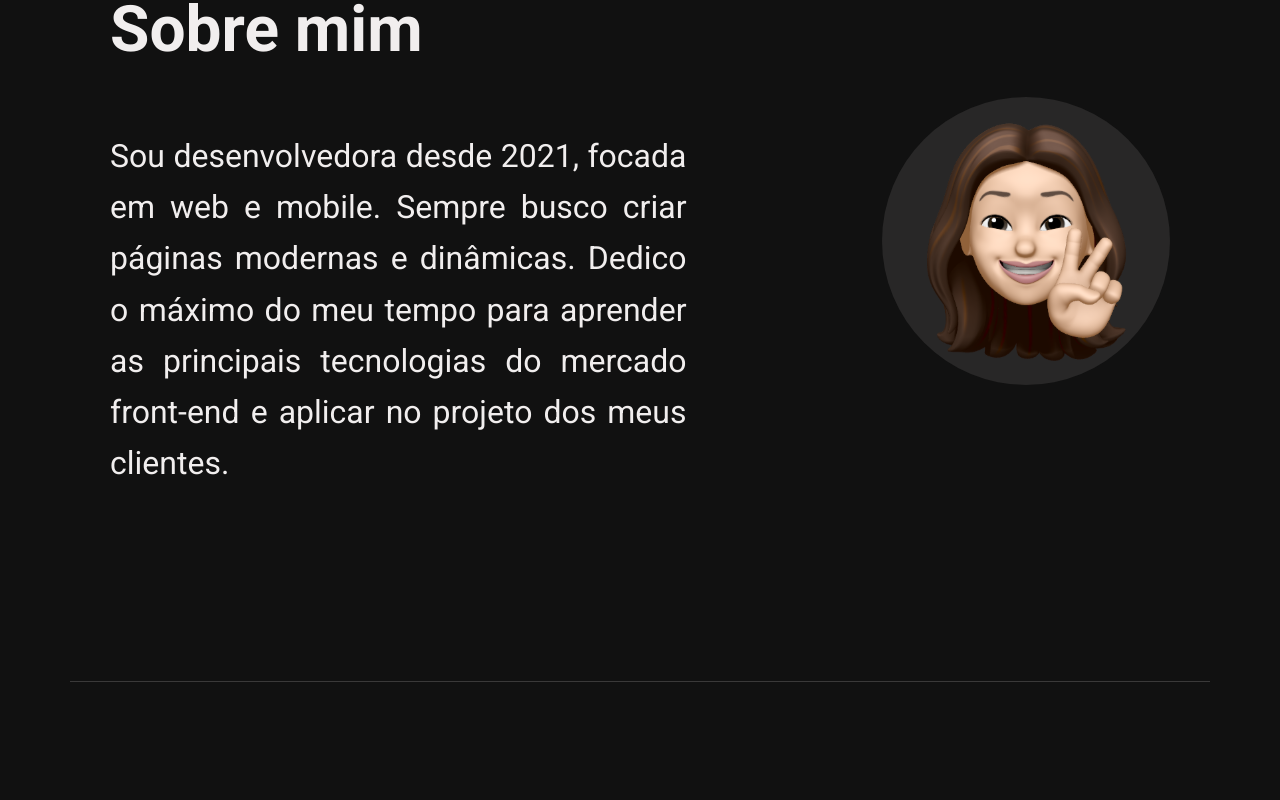
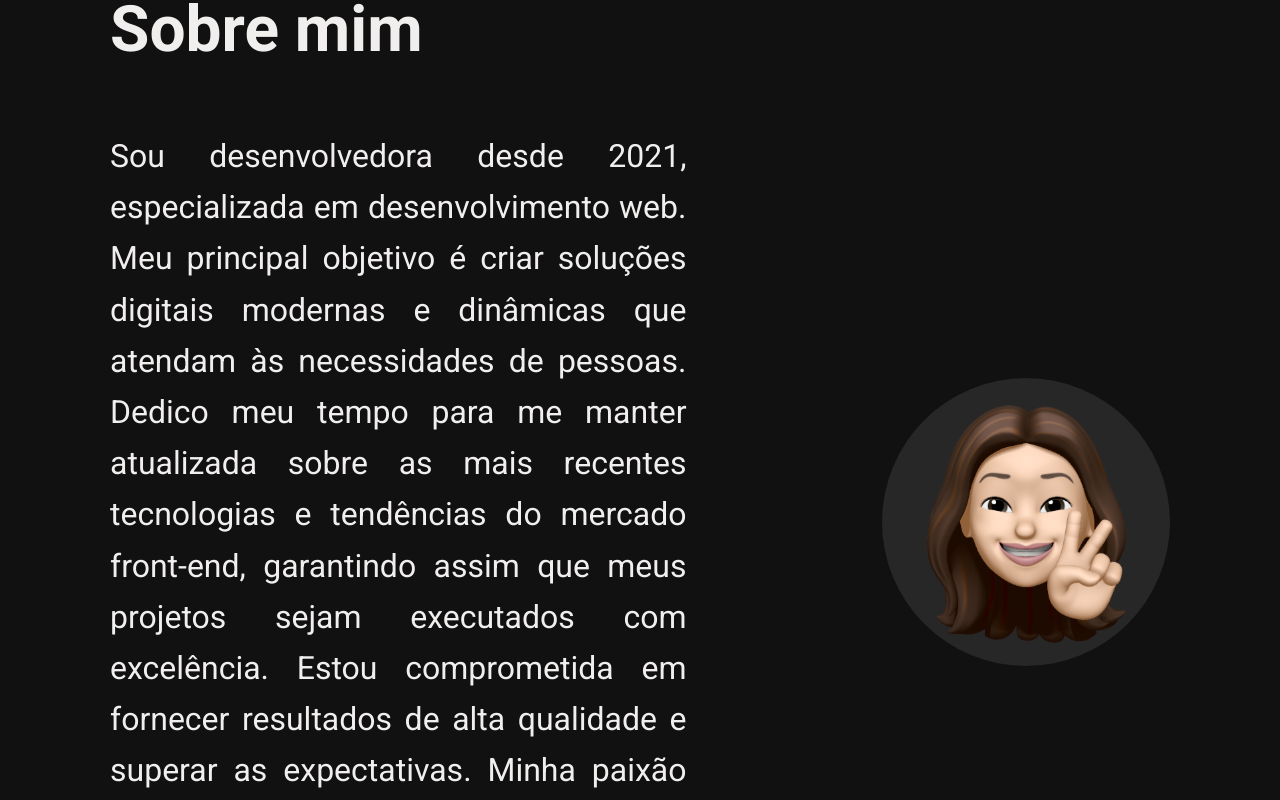
Before and after one commit to BiancaHoffer/portfolio, a Next.js app: page / in a window 1280 px wide. Shown: the part 1000-1800 px from the top of the page. Built offline with nearby package versions, Linux system fonts and the light colour scheme; no server answers.

Commit message:
Alteração do texto aboutme

```diff
--- a/src/components/AboutMe/index.tsx
+++ b/src/components/AboutMe/index.tsx
@@ -5,10 +5,7 @@ export function AboutMe() {
     <ContainerAboutMe data-aos="fade-down">
       <Resume>
         <h1>Sobre mim</h1>
-        <p>Sou desenvolvedora desde 2021, focada em web e mobile.
-          Sempre busco criar páginas modernas e dinâmicas.
-          Dedico o máximo do meu tempo para aprender as principais tecnologias
-          do mercado front-end e aplicar no projeto dos meus clientes.
+        <p>Sou desenvolvedora desde 2021, especializada em desenvolvimento web. Meu principal objetivo é criar soluções digitais modernas e dinâmicas que atendam às necessidades de pessoas. Dedico meu tempo para me manter atualizada sobre as mais recentes tecnologias e tendências do mercado front-end, garantindo assim que meus projetos sejam executados com excelência. Estou comprometida em fornecer resultados de alta qualidade e superar as expectativas. Minha paixão pela programação e minha busca constante por aprimoramento me tornam uma profissional altamente motivada e capaz de enfrentar os desafios do setor de TI.
         </p>
       </Resume>
 
```
